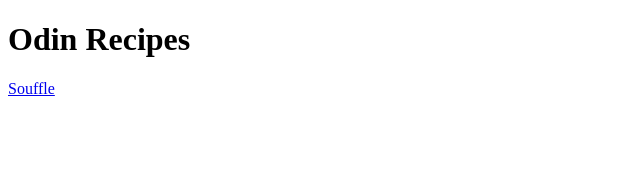
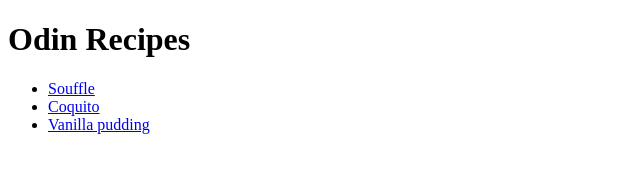
Before and after one commit to 0imit/odin-recipes, a plain HTML site: page index.html in a window 1280 px wide. Shown: the whole page, without its empty margins (0-640 px from the left). Drawn offline with Linux system fonts and the light colour scheme.

Commit message:
Use unordered list for links

```diff
--- a/index.html
+++ b/index.html
@@ -7,6 +7,10 @@
 </head>
 <body>
     <h1>Odin Recipes</h1>
-    <a href="recipes/Souffle.html">Souffle</a>
+    <ul>
+        <li><a href="recipes/souffle.html">Souffle</a></li>
+        <li><a href="recipes/coquito.html">Coquito</a></li>
+        <li><a href="recipes/pudding.html">Vanilla pudding</a></li>
+    </ul>
 </body>
 </html>
```
